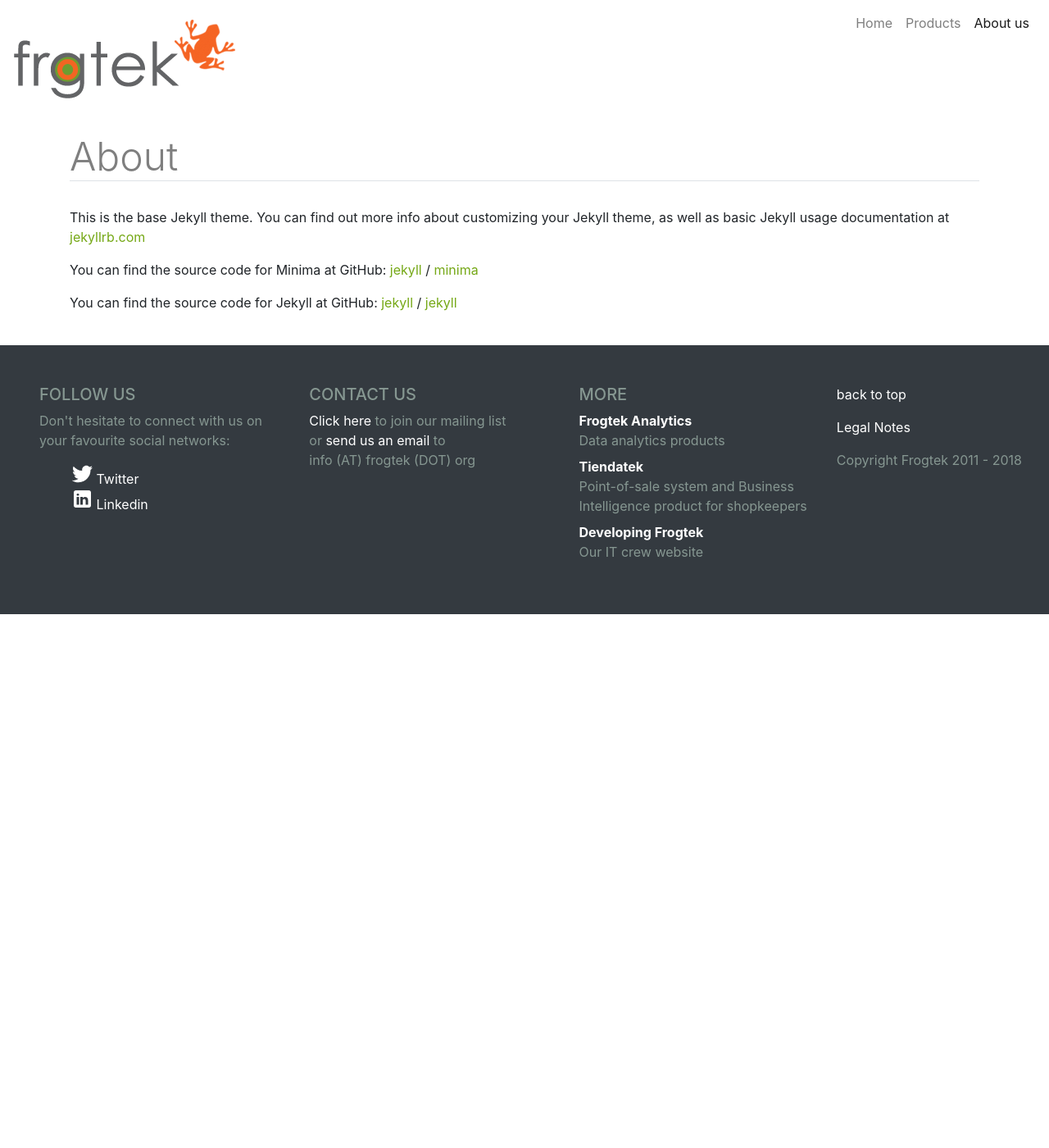
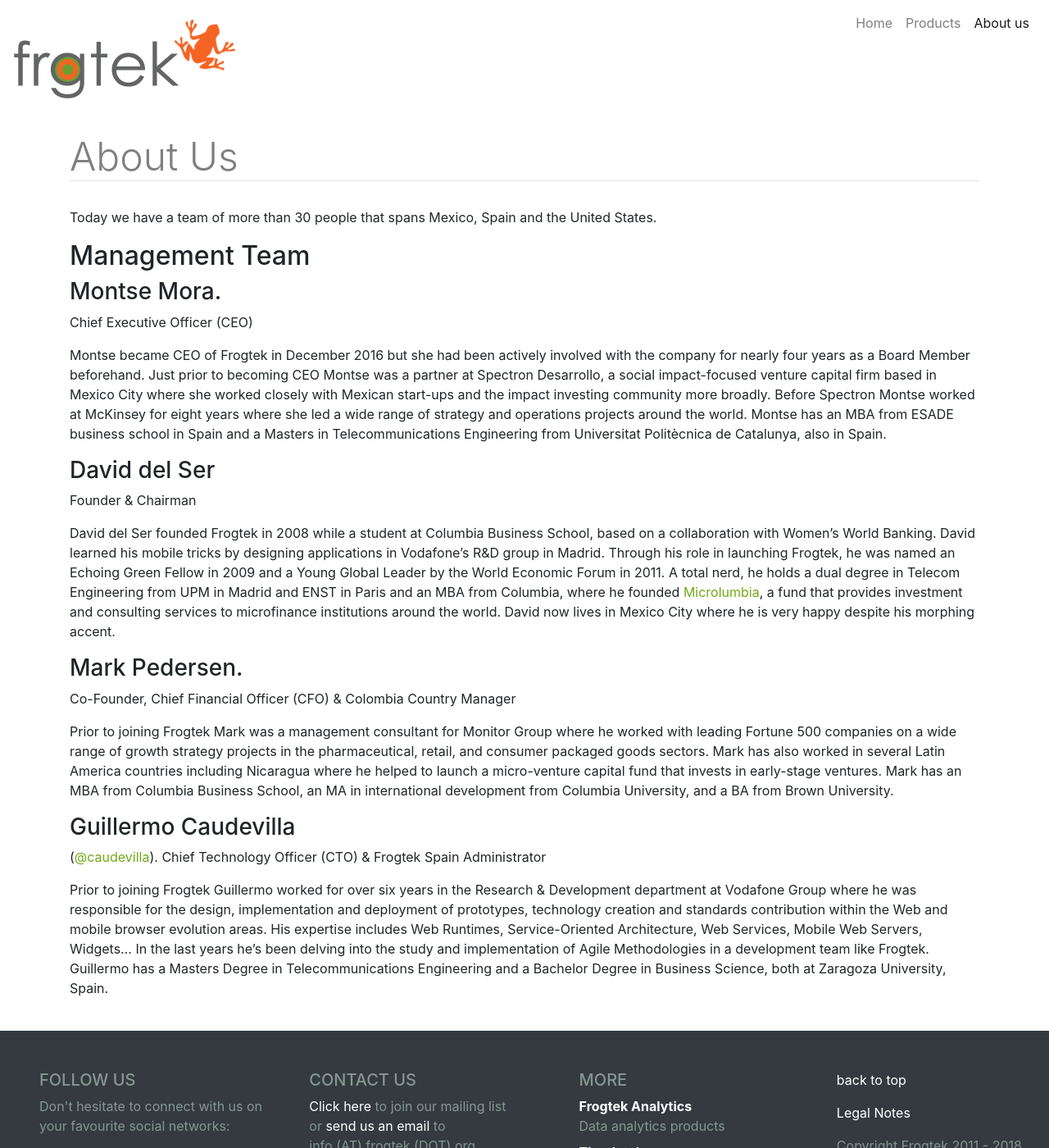
Before and after one commit to Frogtek/frogtek.github.io, a Jekyll site: the page built from about.md, in a window 1280 px wide and 1400 px high. Shown: the whole window at 82% size. Built offline with Jekyll 4.4.1, drawn with Linux system fonts in a browser that asks for light colours.

Commit message:
Import about us page

```diff
--- a/about.md
+++ b/about.md
@@ -1,18 +1,39 @@
 ---
-layout: page
-title: About
+title: About Us
 permalink: /about/
+redirect_from:
+    - /about-us
 ---
 
-This is the base Jekyll theme. You can find out more info about customizing your Jekyll theme, as well as basic Jekyll usage documentation at [jekyllrb.com](https://jekyllrb.com/)
+Today we have a team of more than 30 people that spans Mexico, Spain and the United States.
 
-You can find the source code for Minima at GitHub:
-[jekyll][jekyll-organization] /
-[minima](https://github.com/jekyll/minima)
+## Management Team
 
-You can find the source code for Jekyll at GitHub:
-[jekyll][jekyll-organization] /
-[jekyll](https://github.com/jekyll/jekyll)
+### Montse Mora.
+Chief Executive Officer (CEO)
 
+Montse became CEO of Frogtek in December 2016 but she had been actively involved with the company for nearly four years as a Board Member beforehand.
+Just prior to becoming CEO Montse was a partner at Spectron Desarrollo, a social impact-focused venture capital firm based in Mexico City where she worked closely with Mexican start-ups and the impact investing community more broadly.
+Before Spectron Montse worked at McKinsey for eight years where she led  a wide range of strategy and operations projects around the world.
+Montse has an MBA from ESADE business school in Spain and a Masters in Telecommunications Engineering from Universitat Politècnica de Catalunya, also in Spain.
 
-[jekyll-organization]: https://github.com/jekyll
+### David del Ser
+Founder & Chairman
+
+David del Ser founded Frogtek in 2008 while a student at Columbia Business School, based on a collaboration with Women's World Banking.
+David learned his mobile tricks by designing applications in Vodafone's R&D group in Madrid.
+Through his role in launching Frogtek, he was named an Echoing Green Fellow in 2009 and a Young Global Leader by the World Economic Forum in 2011. A total nerd, he holds a dual degree in Telecom Engineering from UPM in Madrid and ENST in Paris and an MBA from Columbia, where he founded <a href="http://www.microlumbia.org/" target="_blank">Microlumbia</a>, a fund that provides investment and consulting services to microfinance institutions around the world. David now lives in Mexico City where he is very happy despite his morphing accent.
+
+### Mark Pedersen.
+Co-Founder, Chief Financial Officer (CFO) & Colombia Country Manager
+
+Prior to joining Frogtek Mark was a management consultant for Monitor Group where he worked with leading Fortune 500 companies on a wide range of growth strategy projects in the pharmaceutical, retail, and consumer packaged goods sectors.
+Mark has also worked in several Latin America countries including Nicaragua where he helped to launch a micro-venture capital fund that invests in early-stage ventures. Mark has an MBA from Columbia Business School, an MA in international development from Columbia University, and a BA from Brown University.
+
+### Guillermo Caudevilla
+(<a href="https://twitter.com/caudevilla" target="_blank">@caudevilla</a>).
+Chief Technology Officer (CTO) & Frogtek Spain Administrator
+
+Prior to joining Frogtek Guillermo worked for over six years in the Research & Development department at Vodafone Group where he was responsible for the design, implementation and deployment of prototypes, technology creation and standards contribution within the Web and mobile browser evolution areas.
+His expertise includes Web Runtimes, Service-Oriented Architecture, Web Services, Mobile Web Servers, Widgets... In the last years he's been delving into the study and implementation of Agile Methodologies in a development team like Frogtek.
+Guillermo has a Masters Degree in Telecommunications Engineering and a Bachelor Degree in Business Science, both at Zaragoza University, Spain.
```
